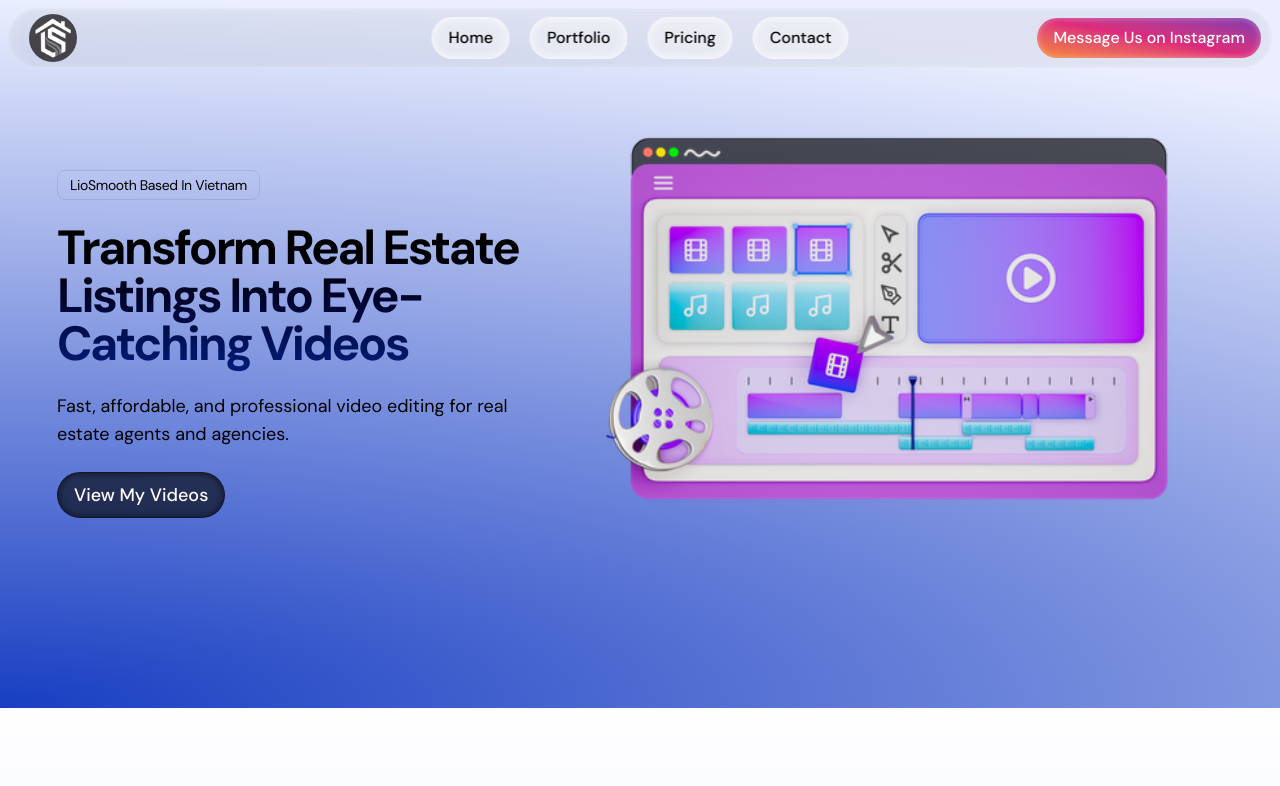
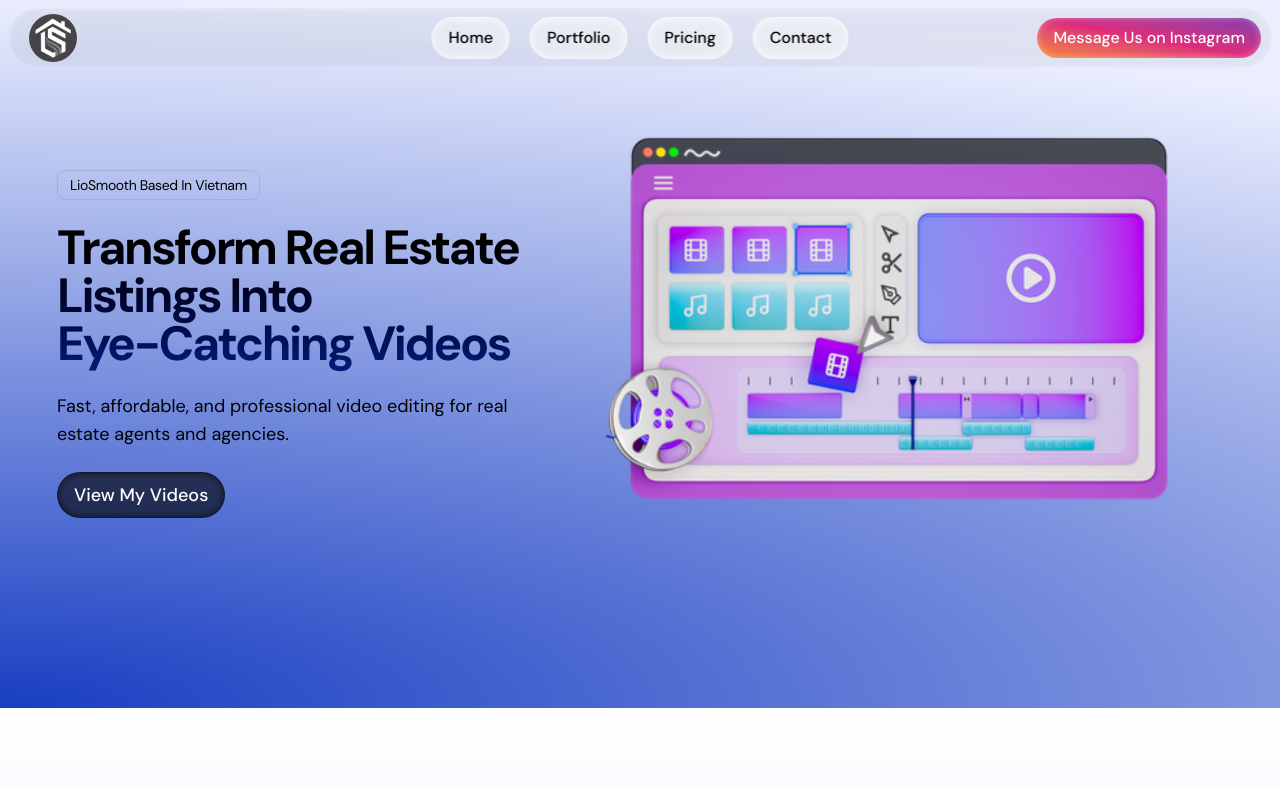
Before and after one commit to Git-Nathan/editor-landing-page, a Next.js app: page / in a window 1280 px wide. Shown: the top 786 px of the page. Built offline with nearby package versions, Linux system fonts and the light colour scheme.

Commit message:
feat: enhance Hero component title for improved readability

```diff
--- a/src/components/Hero.tsx
+++ b/src/components/Hero.tsx
@@ -23,7 +23,8 @@
               LioSmooth Based In Vietnam
             </div>
             <h1 className='mt-6 bg-gradient-to-b from-black to-[#001E80] bg-clip-text pb-2 text-5xl font-bold tracking-tighter text-transparent md:text-5xl'>
-              Transform Real Estate Listings Into Eye-Catching Videos
+              Transform Real Estate Listings Into{' '}
+              <span className='text-nowrap'>Eye-Catching</span> Videos
             </h1>
             <p className='mt-4 text-lg'>
               Fast, affordable, and professional video editing for real estate
```
